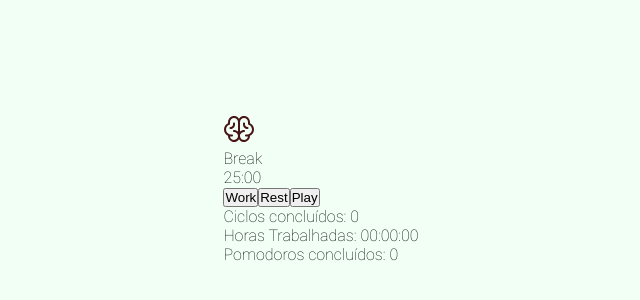
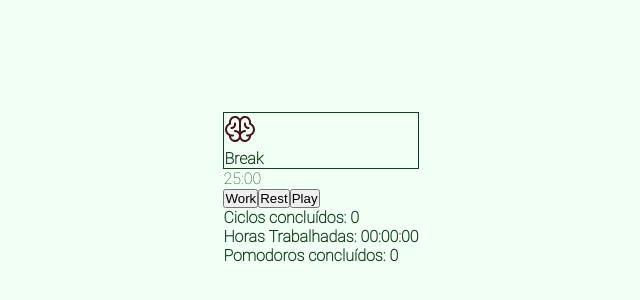
Before and after one commit to murilonicemento/pomodoro, a React (Create React App) app: page / in a window 1280 px wide. Shown: the part 212-512 px from the top of the page, without its empty margins (319-959 px from the left). Built offline with nearby package versions, Linux system fonts and the light colour scheme.

Commit message:
style(global): mudanças na estilização global

```diff
--- a/src/style/index.scss
+++ b/src/style/index.scss
@@ -58,28 +58,43 @@ body {
   font-family: "Roboto", monospace, sans-serif;
   display: grid;
   place-items: center;
+
+  p {
+    font-size: 16px;
+    font-weight: 800;
+  }
+}
+
+#timer-status {
+  border: 1px solid var(--font-color);
 }
 
 .light-theme-red {
   background-color: #fff2f2;
+  color: #471515;
 }
 
 .light-theme-green {
   background-color: #f2fff5;
+  color: #14401d;
 }
 
 .light-theme-blue {
   background-color: #f2f9ff;
+  color: #153047;
 }
 
 .dark-theme-red {
   background-color: #0d0404;
+  color: #fff2f2;
 }
 
 .dark-theme-green {
   background-color: #040d06;
+  color: #f2fff5;
 }
 
 .dark-theme-blue {
   background-color: #04090d;
+  color: #f2f9ff;
 }
```
